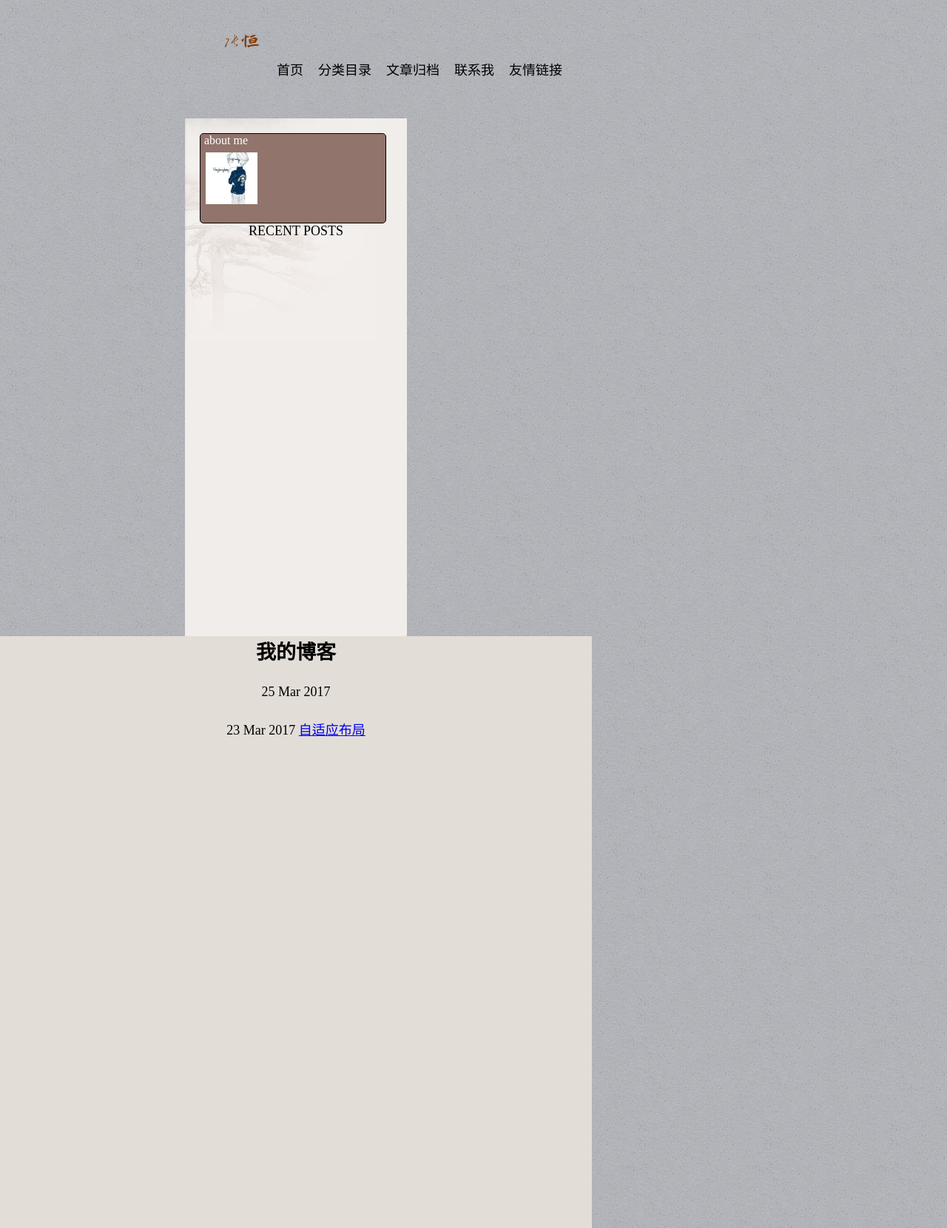
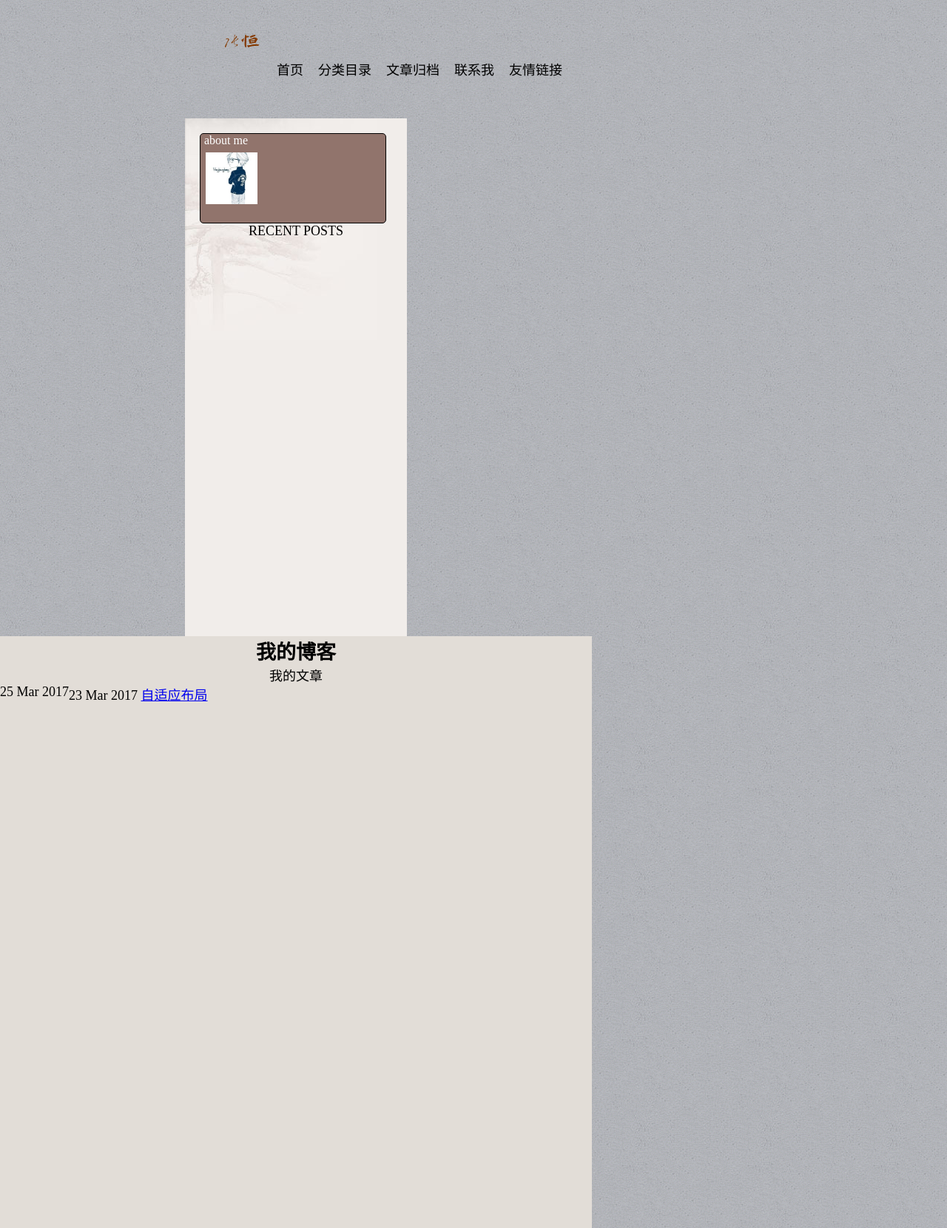
Before and after one commit to CNzhangheng/jekyll_demo, a Jekyll site: the page built from index.html, in a window 1280 px wide. Shown: the whole page at 74% size. Built offline with Jekyll 4.4.1, drawn with Linux system fonts in a browser that asks for light colours.

Commit message:
Update index.html

```diff
--- a/index.html
+++ b/index.html
@@ -2,7 +2,14 @@
 layout: default
 title: 我的博客
 ---
+<style>
+    li{
+        list-style: none;
+        float: left;
+    }
+</style>
 <h2>{{ page.title }}</h2>
+<p>我的文章</p>
 <ul>
     　{% for post in site.posts %}
 <li>{{ post.date | date_to_string }} <a href="{{ site.baseurl }}{{ post.url }}">{{ post.title }}</a>
```
